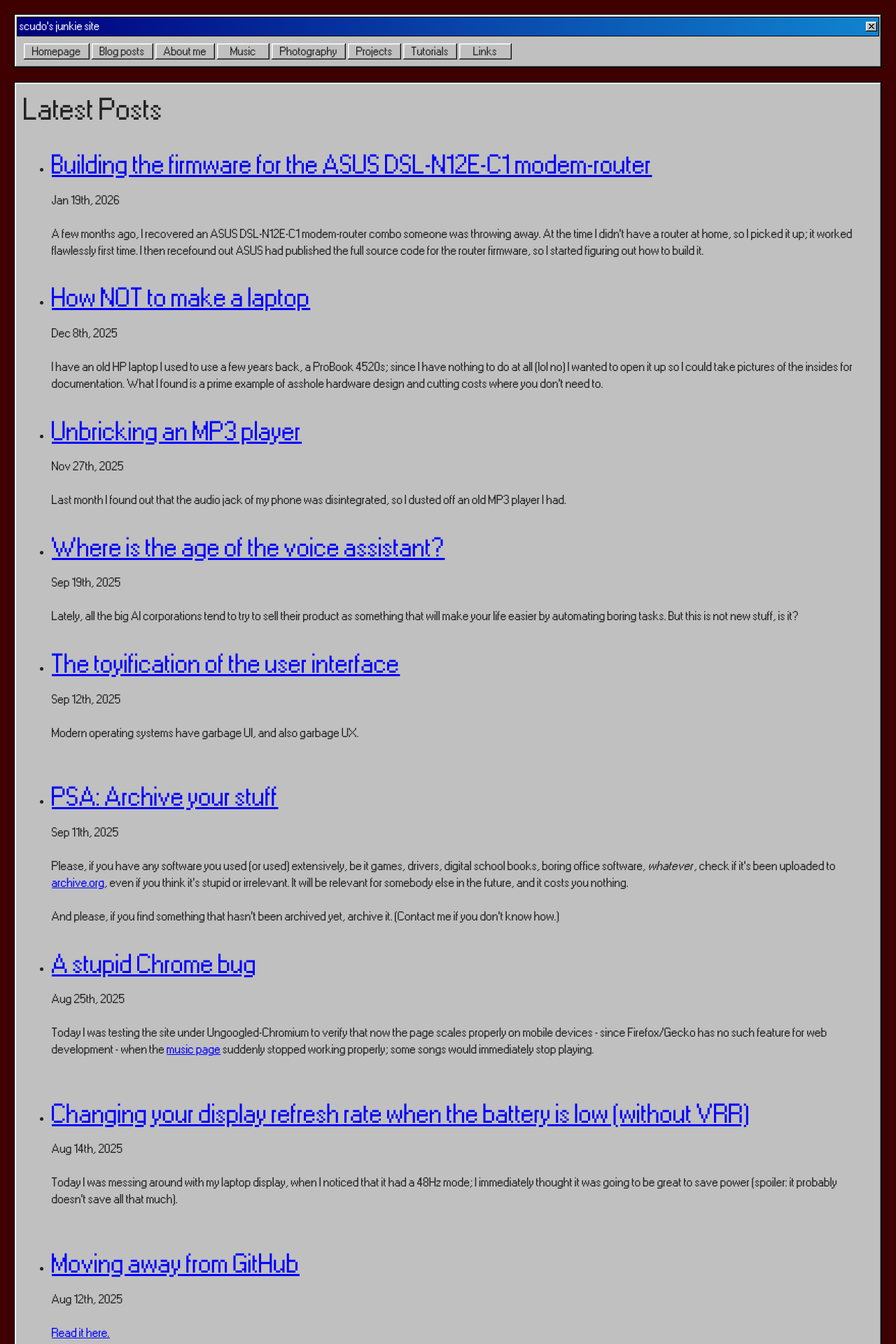
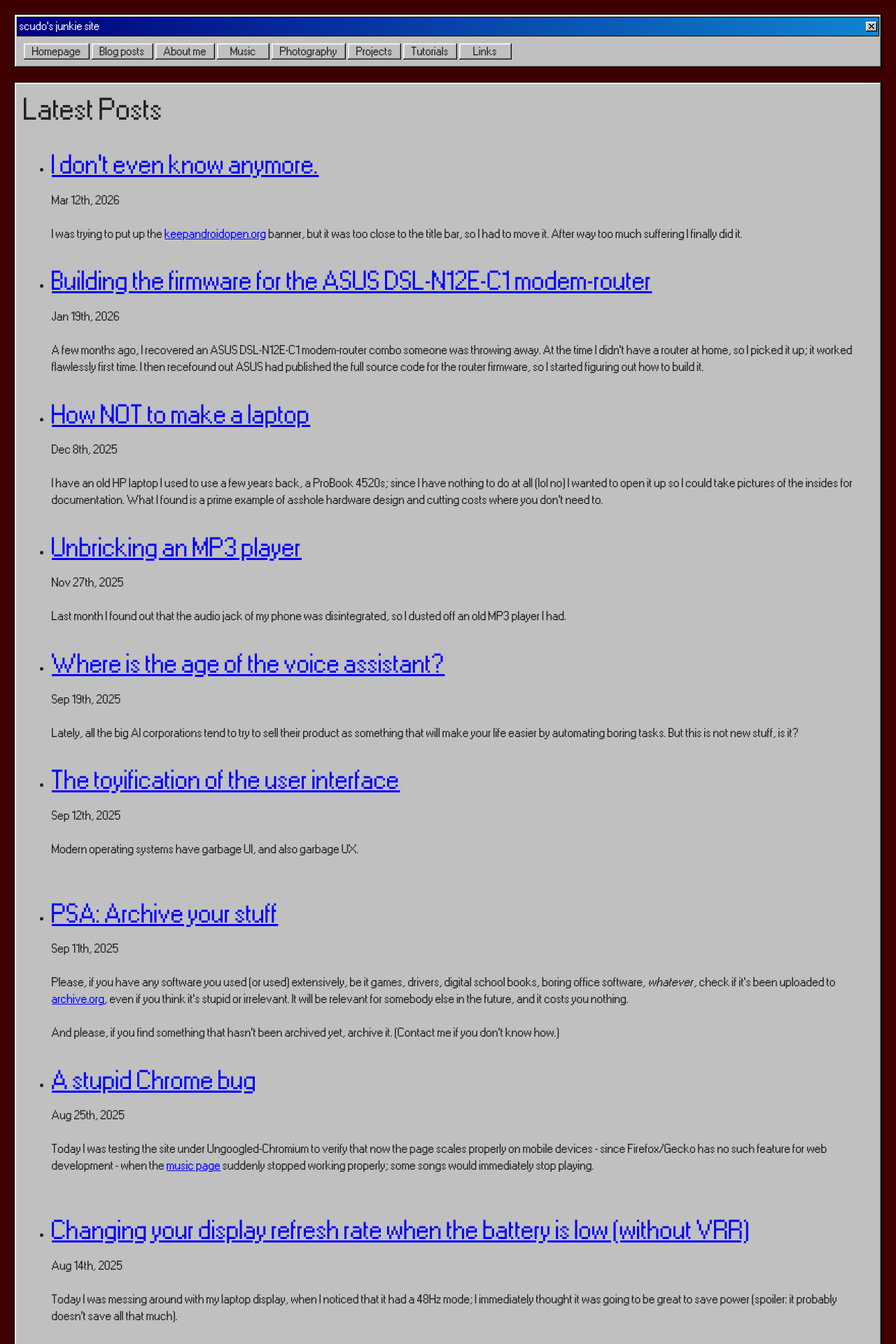
Before and after one commit to scudo005/scudo005.github.io, a Jekyll site: the page built from blog.html, in a window 1280 px wide. Shown: the top 1920 px of the page at 70% size. Built offline with Jekyll 4.4.1, drawn with Linux system fonts in a browser that asks for light colours; some web fonts are replaced.

Commit message:
kaobanner

```diff
--- a/_layouts/default.html
+++ b/_layouts/default.html
@@ -11,7 +11,7 @@
 	</head>
 
 	<body>
-
+		<script src="https://keepandroidopen.org/banner.js?size=minimal&animation=off&link=https://keepandroidopen.org" id="android"></script>
 		<div class="window">
 			<div class="title-bar">
 				<div class="title-bar-text">{{ site.title }}</div>
--- /dev/null
+++ b/_posts/2026-03-12-stupid-banner.html
@@ -0,0 +1,19 @@
+---
+layout: post
+title: I don't even know anymore.
+---
+I was trying to put up the <a href="https://keepandroidopen.org/">keepandroidopen.org</a> banner, but it was too close to the title bar, so I had to move it. After way too much suffering I finally did it.<!--more-->
+<br><br>
+<div class="window image-block">
+	<div class="window-body">
+		<div class="title-bar">
+			<div class="title-bar-text">Fuck web development</div>
+			<div class="title-bar-controls">
+				<button aria-label="Close"></button>
+			</div>
+		</div>
+		<a href="/assets/imgs/posts/banner.jpg"><img src="/assets/imgs/posts/banner.webp" alt="uh sorry i don't have the time to do alt text" class="body-photo"></a>
+	</div>
+</div>
+<br>
+Yeah, that's the post. I have been busy lately. Bye again.
--- a/assets/css/98.css
+++ b/assets/css/98.css
@@ -524,3 +524,9 @@
     height:100%;
     width:50%;
 }
+
+/* THIS BANNER FUCKING SUCKS */
+.kao-banner{
+    margin-bottom:12px;
+    margin-top:-5px;
+}
```
Also changed, not shown: assets/imgs/posts/banner.jpg (added), assets/imgs/posts/banner.webp (added).
